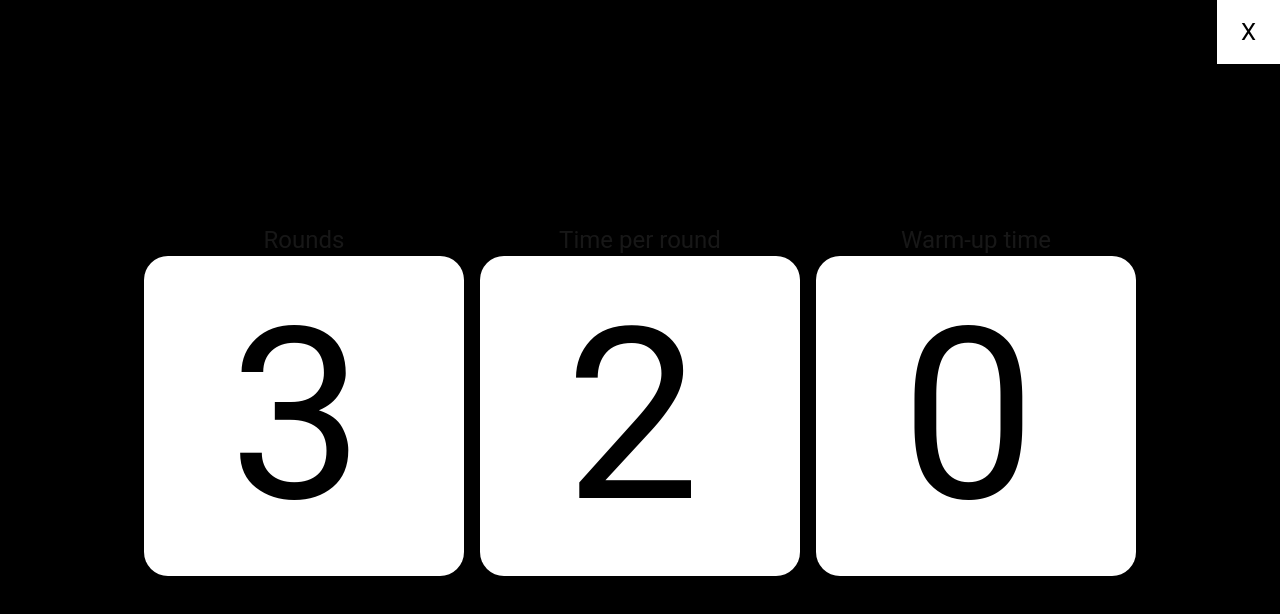
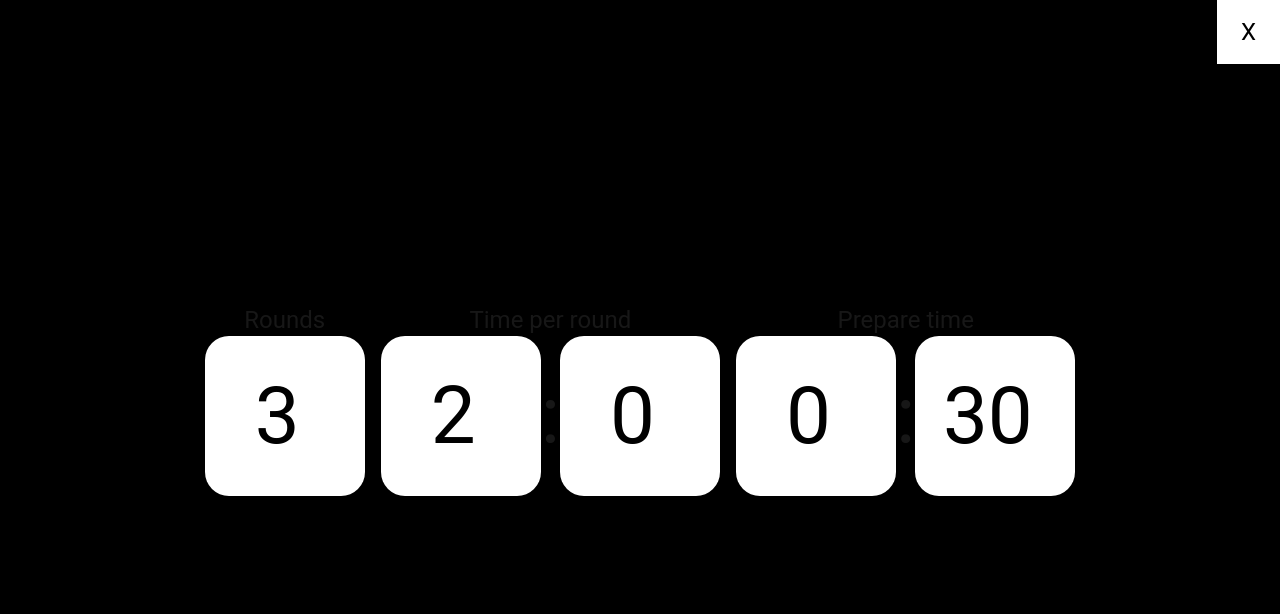
Before and after one commit to joniborda/boxing-timer, a Next.js app: page / in a window 1280 px wide. Both pictures are taken after a click on the button "Setup". Shown: the top 614 px of the page. Built offline with nearby package versions, Linux system fonts and the light colour scheme.

Commit message:
adds prepare time

```diff
--- a/src/app/Timer.tsx
+++ b/src/app/Timer.tsx
@@ -22,14 +22,19 @@ function Timer() {
         isSetupOpen,
         stopWatch,
         pauseOrStarWatch,
-        warmupTime,
         minutesPerRound,
         maxRounds,
         setMaxRounds,
-        setWarmupTime,
+        setPrepareMinutes,
+        setPrepareSeconds,
         setMinutesPerRound,
         isSoundActive,
         toggleSound,
+        isPrepareTime,
+        prepareMinutes,
+        prepareSeconds,
+        secondsPerRound,
+        setSecondsPerRound,
     } = useTimer();
 
 
@@ -57,7 +62,7 @@ function Timer() {
                         </div>
                     </div>
                     <div
-                        className={`overflow-hidden text-center font-bold text-[10vw] md:text-[20rem] p-4 rounded-3xl ${isBreakTime ? "bg-[#ea1e0d]" : isLastTenSeconds ? "bg-[#e2dc07]" : "bg-[#106e0c]"}`}
+                        className={`overflow-hidden text-center font-bold text-[10vw] md:text-[20rem] p-4 rounded-3xl ${isBreakTime ? "bg-[#ea1e0d]" : isPrepareTime ? "bg-[#e2dc07]" : isLastTenSeconds ? "bg-[#ff6707]" : "bg-[#106e0c]"}`}
                         style={{
                             lineHeight: "1",
                             letterSpacing: "-.04em",
@@ -97,12 +102,13 @@ function Timer() {
                     <button
                         className="py-4 px-6 bg-white text-black text-2xl absolute top-0 right-0"
                         onClick={() => { closeSetup(); }}
-                    >X
+                    >
+                        X
                     </button>
                     <div className="flex flex-col justify-center items-center">
                         <label htmlFor="rounds_input" className="text-base md:text-xl lg:text-2xl">Rounds</label>
                         <input
-                            className="border-none rounded-3xl text-center bg-white text-black text-6xl md:text-9xl lg:text-[15rem] p-4 w-20 h-20 md:w-44 md:h-44 lg:w-80 lg:h-80"
+                            className="border-none rounded-3xl text-center bg-white text-black text-xl md:text-2xl lg:text-[5rem] p-4 w-10 h-10 md:w-20 md:h-20 lg:w-40 lg:h-40"
                             id="rounds_input"
                             name="rounds_input"
                             type="number"
@@ -112,25 +118,51 @@ function Timer() {
                     </div>
                     <div className="flex flex-col justify-center items-center">
                         <label htmlFor="time_per_round_input" className="text-base md:text-xl lg:text-2xl">Time per round</label>
+                        <div className="flex flex-row items-center">
                             <input
-                            className="border-none rounded-3xl text-center bg-white text-black text-6xl md:text-9xl lg:text-[15rem] p-4 w-20 h-20 md:w-44 md:h-44 lg:w-80 lg:h-80"
+                                className="border-none rounded-3xl text-center bg-white text-black text-xl md:text-2xl lg:text-[5rem] p-4 w-10 h-10 md:w-20 md:h-20 lg:w-40 lg:h-40"
                                 id="time_per_round_input"
                                 name="time_per_round_input"
                                 type="number"
                                 value={minutesPerRound}
                                 onChange={(e) => { setMinutesPerRound(parseInt(e.target.value)) }}
                             />
+                            <span className="text-xl md:text-2xl lg:text-[5rem]">
+                                :
+                            </span>
+                            <input
+                                className="border-none rounded-3xl text-center bg-white text-black text-xl md:text-2xl lg:text-[5rem] p-4 w-10 h-10 md:w-20 md:h-20 lg:w-40 lg:h-40"
+                                id="time_per_round_input"
+                                name="time_per_round_input"
+                                type="number"
+                                value={secondsPerRound}
+                                onChange={(e) => { setSecondsPerRound(parseInt(e.target.value)) }}
+                            />
+                        </div>
                     </div>
                     <div className="flex flex-col justify-center items-center">
-                        <label htmlFor="warmup_input" className="text-base md:text-xl lg:text-2xl">Warm-up time</label>
+                        <label htmlFor="time_per_round_input" className="text-base md:text-xl lg:text-2xl">Prepare time</label>
+                        <div className="flex flex-row items-center">
                             <input
-                            className="border-none rounded-3xl text-center bg-white text-black text-6xl md:text-9xl lg:text-[15rem] p-4 w-20 h-20 md:w-44 md:h-44 lg:w-80 lg:h-80"
-                            id="warmup_input"
-                            name="warmup_input"
+                                className="border-none rounded-3xl text-center bg-white text-black text-xl md:text-2xl lg:text-[5rem] p-4 w-10 h-10 md:w-20 md:h-20 lg:w-40 lg:h-40"
+                                id="time_per_round_input"
+                                name="time_per_round_input"
                                 type="number"
-                            value={warmupTime}
-                            onChange={(e) => { setWarmupTime(parseInt(e.target.value)) }}
+                                value={prepareMinutes}
+                                onChange={(e) => { setPrepareMinutes(parseInt(e.target.value)) }}
                             />
+                            <span className="text-xl md:text-2xl lg:text-[5rem]">
+                                :
+                            </span>
+                            <input
+                                className="border-none rounded-3xl text-center bg-white text-black text-xl md:text-2xl lg:text-[5rem] p-4 w-10 h-10 md:w-20 md:h-20 lg:w-40 lg:h-40"
+                                id="time_per_round_input"
+                                name="time_per_round_input"
+                                type="number"
+                                value={prepareSeconds}
+                                onChange={(e) => { setPrepareSeconds(parseInt(e.target.value)) }}
+                            />
+                        </div>
                     </div>
                 </div>
             </section>
--- a/src/app/useTimer.ts
+++ b/src/app/useTimer.ts
@@ -5,21 +5,36 @@ export const useTimer = () => {
     const { playEndSound, playStartSound, playLastTenSecondsSound, isSoundActive, toggleSound } = useAudio();
 
     const refInterval = useRef<NodeJS.Timeout | undefined>();
+    const [rounds, setRounds] = useState(1);
+    const [minutesPerRound, setMinutesPerRound] = useState(2);
+    const [prepareMinutes, setPrepareMinutes] = useState(0);
+    const [prepareSeconds, setPrepareSeconds] = useState(30);
+    const [breakMinutes, setBreakMinutes] = useState(1);
+    const [breakSeconds, setBreakSeconds] = useState(0);
+    const [secondsPerRound, setSecondsPerRound] = useState(0);
+    const [minutes, setMinutes] = useState(prepareMinutes + (minutesPerRound * rounds) + (1 * rounds));
     const [seconds, setSeconds] = useState(0);
-    const [minutesPerRound, setMinutesPerRound] = useState(2);
-    const [minutes, setMinutes] = useState(minutesPerRound);
-    const [rounds, setRounds] = useState(1);
     const [maxRounds, setMaxRounds] = useState(3);
     const [isRunning, setIsRunning] = useState(false);
+    const [isStopped, setIsStopped] = useState(true);
     const [isBreakTime, setIsBreakTime] = useState(false);
+    const [isPrepareTime, setIsPrepareTime] = useState(false);
     const [isLastTenSeconds, setIsLastTenSeconds] = useState(false);
     const [isSetupOpen, setIsSetupOpen] = useState(false);
-    const [warmupTime, setWarmupTime] = useState(0);
 
     const startWatch = useCallback(() => {
         setIsRunning(true);
-        playStartSound();
+        setIsPrepareTime(true);
+        setIsBreakTime(false);
+        setIsStopped(false);
+        setMinutes(prepareMinutes);
+        setSeconds(prepareSeconds);
+
     }, [setIsRunning, playStartSound]);
+
+    const resumeWatch = useCallback(() => {
+        setIsRunning(true);
+    }, [setIsRunning]);
 
     const stopWatch = useCallback(() => {
         setIsRunning(false);
@@ -30,6 +45,7 @@ export const useTimer = () => {
         setSeconds(0);
         setMinutes(minutesPerRound);
         setRounds(1);
+        setIsStopped(true);
     }, [minutesPerRound, refInterval]);
 
     const pauseWatch = useCallback(() => {
@@ -44,8 +60,12 @@ export const useTimer = () => {
             pauseWatch();
             return;
         }
+        if (isStopped) {
+            startWatch();
+            return;
+        }
 
-        startWatch();
+        resumeWatch();
     }, [isRunning, startWatch, pauseWatch]);
 
     const discount = useCallback(() => {
@@ -56,25 +76,35 @@ export const useTimer = () => {
             newSeconds = 59;
         }
 
-        if (newMinutes === 0 && newSeconds <= 10 && !isBreakTime && !isLastTenSeconds) {
+        if (newMinutes === 0 && newSeconds <= 10 && !isBreakTime && !isLastTenSeconds && !isPrepareTime) {
             setIsLastTenSeconds(true);
             playLastTenSecondsSound();
         }
         if (newMinutes < 0) {
             newSeconds = 0;
             setIsLastTenSeconds(false);
+            if (isPrepareTime) {
+                setIsPrepareTime(false);
+                setRounds(1);
+                setMinutes(minutesPerRound);
+                setSeconds(secondsPerRound);
+                playStartSound();
+                return;
+            }
             if (isBreakTime) {
                 newMinutes = minutesPerRound;
+                newSeconds = secondsPerRound;
                 setIsBreakTime(false);
                 setRounds(rounds + 1);
                 playStartSound();
             } else {
-                playEndSound();
                 if (rounds === maxRounds) {
                     stopWatch();
                 }
-                newMinutes = 1;
+                newMinutes = breakMinutes;
+                newSeconds = breakSeconds;
                 setIsBreakTime(true);
+                playEndSound();
             }
 
         }
@@ -101,7 +131,7 @@ export const useTimer = () => {
         }
         refInterval.current = setTimeout(() => {
             discount();
-        }, 150);
+        }, 1000);
         return () => {
             if (refInterval.current) {
                 clearTimeout(refInterval.current);
@@ -140,12 +170,19 @@ export const useTimer = () => {
         openSetup,
         closeSetup,
         maxRounds,
-        warmupTime,
+        prepareMinutes,
         minutesPerRound,
         setMinutesPerRound,
-        setWarmupTime,
+        setPrepareMinutes,
+        setPrepareSeconds,
+        setBreakMinutes,
+        setBreakSeconds,
         setMaxRounds,
         isSoundActive,
         toggleSound,
+        isPrepareTime,
+        prepareSeconds,
+        secondsPerRound,
+        setSecondsPerRound,
     }
 };
```
Lines whose indentation alone changed are shown as unchanged.
